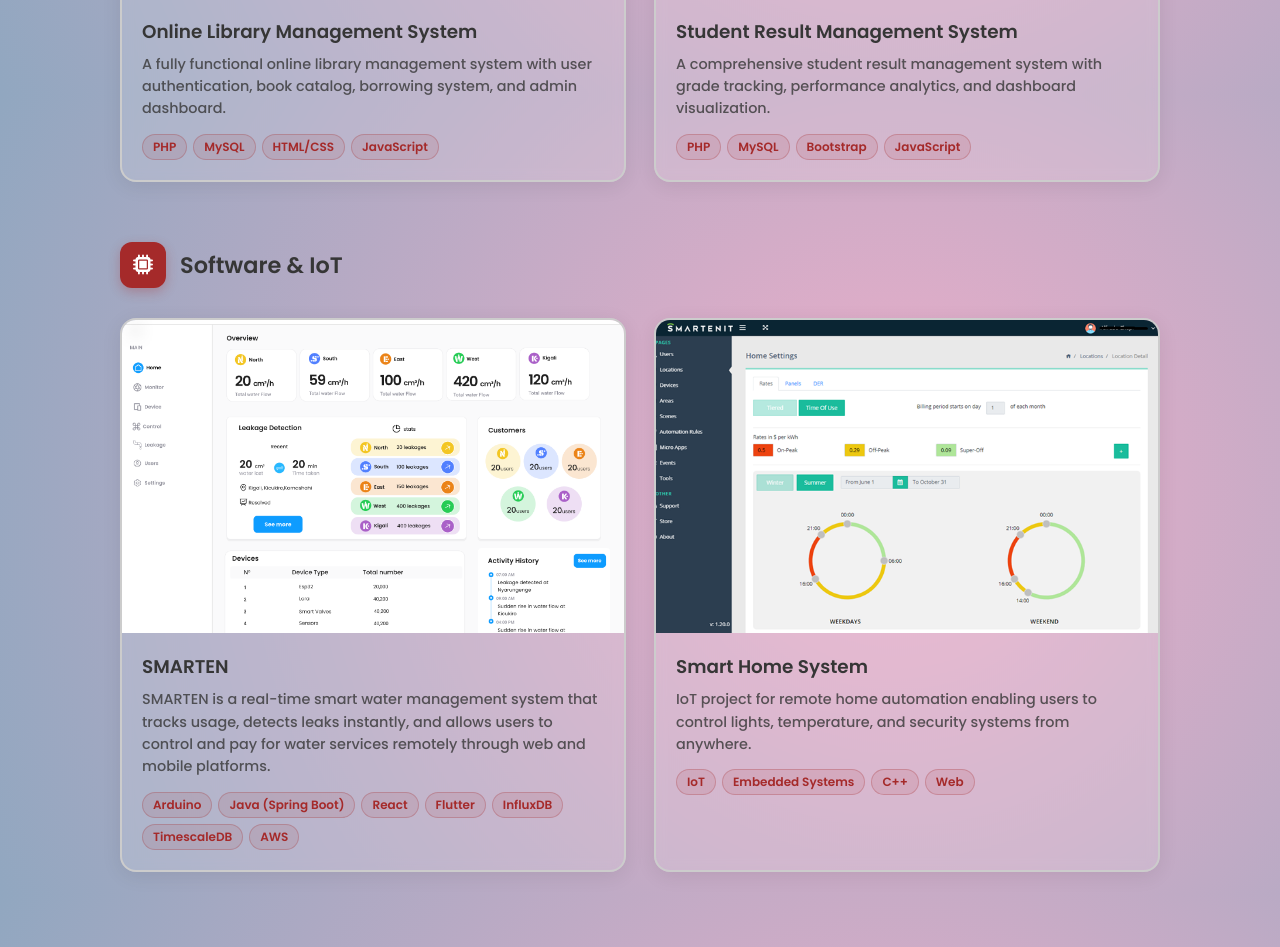
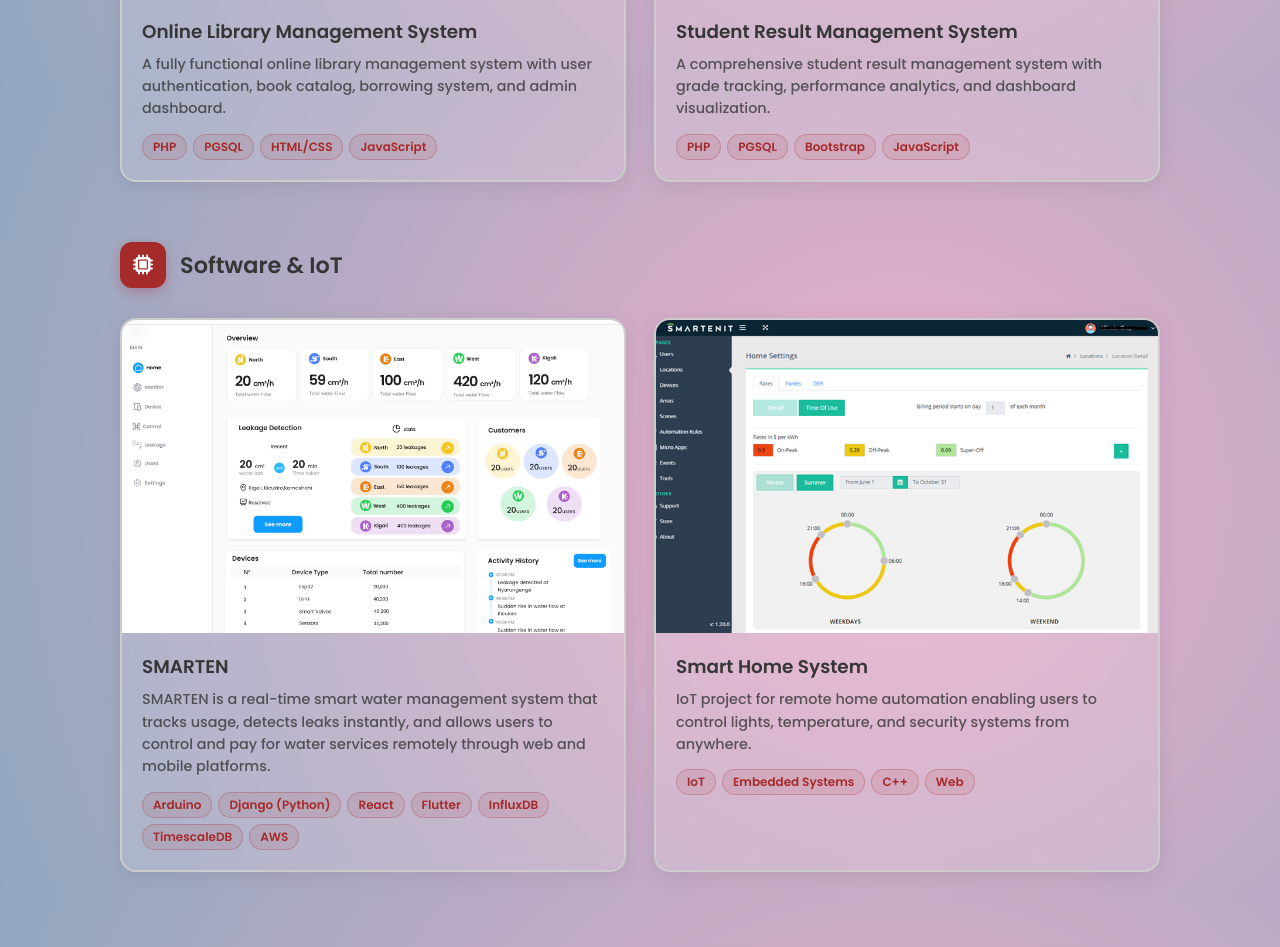
Before and after one commit to Mucyo-Ivan/My-Official-Portfolio, a React (Vite) app: page /projects in a window 1280 px wide. Shown: the part 705-1652 px from the top of the page. Built offline with nearby package versions, Linux system fonts and the light colour scheme.

Commit message:
Restructure: flatten project to root, remove old portfolio-ts subfolder

```diff
--- a/src/pages/Projects.tsx
+++ b/src/pages/Projects.tsx
@@ -4,14 +4,14 @@
       title: 'Online Library Management System',
       description: 'A fully functional online library management system with user authentication, book catalog, borrowing system, and admin dashboard.',
       image: '/Assets/Projects/Online-Library-Management-System-_-1024x820.png',
-      tags: ['PHP', 'MySQL', 'HTML/CSS', 'JavaScript'],
+      tags: ['PHP', 'PGSQL', 'HTML/CSS', 'JavaScript'],
       github: 'https://github.com/Mucyo-Ivan/Library-system-in-PHP',
     },
     {
       title: 'Student Result Management System',
       description: 'A comprehensive student result management system with grade tracking, performance analytics, and dashboard visualization.',
       image: '/Assets/Projects/Student-Result-Management-System-_-Dashboard-1024x442.png',
-      tags: ['PHP', 'MySQL', 'Bootstrap', 'JavaScript'],
+      tags: ['PHP', 'PGSQL', 'Bootstrap', 'JavaScript'],
       github: 'https://github.com/Mucyo-Ivan/Student_result_management_system',
     },
   ]
@@ -21,7 +21,7 @@
       title: 'SMARTEN',
       description: 'SMARTEN is a real-time smart water management system that tracks usage, detects leaks instantly, and allows users to control and pay for water services remotely through web and mobile platforms.',
       image: '/Assets/Projects/Smarten-web-page.png',
-      tags: ['Arduino', 'Java (Spring Boot)', 'React', 'Flutter', 'InfluxDB', 'TimescaleDB', 'AWS'],
+      tags: ['Arduino', 'Django (Python)', 'React', 'Flutter', 'InfluxDB', 'TimescaleDB', 'AWS'],
       github: 'https://github.com/Mucyo-Ivan/Smarten',
     },
     {
```
